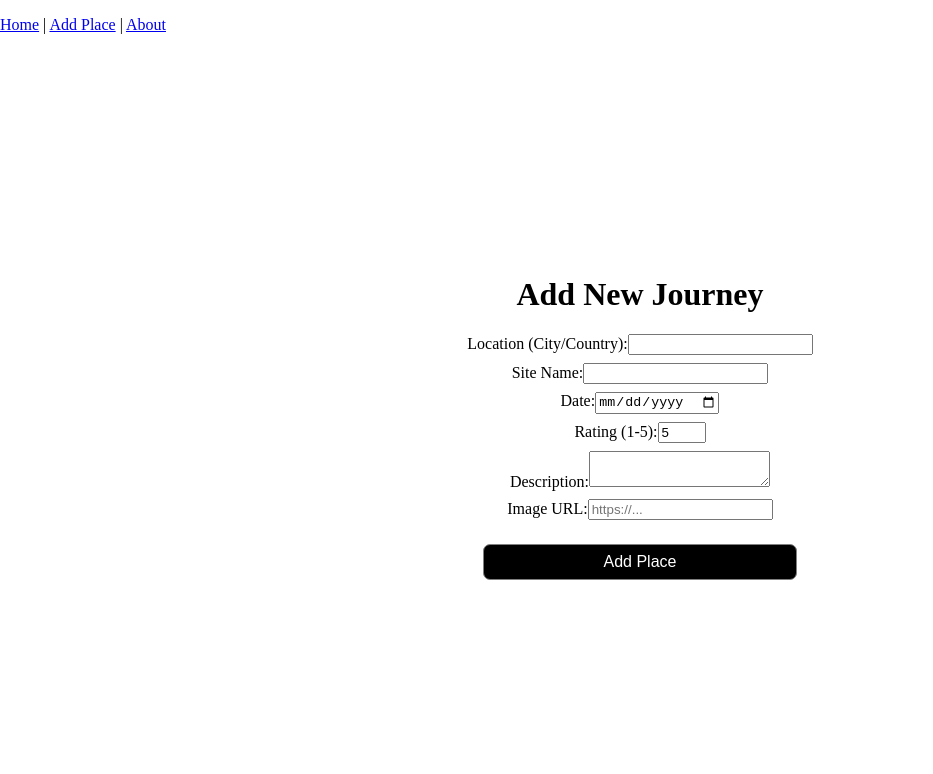
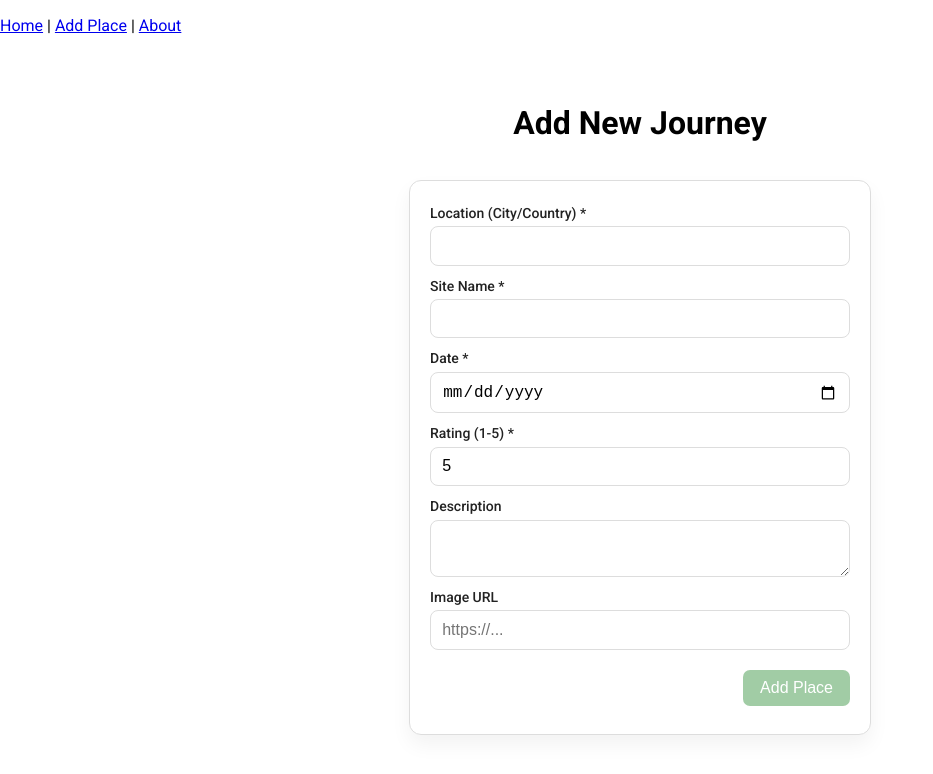
Before and after one commit to betu55/journey-log, a React (Vite) app in the folder client/: page /addplace in a window 1280 px wide. Shown: the top 774 px of the page, without its empty margins (0-933 px from the left). Built offline with nearby package versions, Linux system fonts and the light colour scheme.

Commit message:
further modified card component and fixed client-server communication and file update.

```diff
--- a/client/index.html
+++ b/client/index.html
@@ -3,6 +3,9 @@
   <head>
     <meta charset="UTF-8" />
     <link rel="icon" type="image/svg+xml" href="/images/icon.svg" />
+    <link rel="preconnect" href="https://fonts.googleapis.com">
+    <link rel="preconnect" href="https://fonts.gstatic.com" crossorigin>
+    <link href="https://fonts.googleapis.com/css2?family=Roboto:wght@400;500;700&display=swap" rel="stylesheet">
     <meta name="viewport" content="width=device-width, initial-scale=1.0" />
     <title>journey-log</title>
   </head>
--- a/client/package.json
+++ b/client/package.json
@@ -12,6 +12,7 @@
   "dependencies": {
     "react": "^19.2.0",
     "react-dom": "^19.2.0",
+    "react-icons": "^5.5.0",
     "react-router-dom": "^7.13.0"
   },
   "devDependencies": {
--- a/client/src/App.css
+++ b/client/src/App.css
@@ -12,30 +12,28 @@
   flex: 1;
   overflow-y: auto;
   display: flex;
+  margin-bottom: 2rem;
   width: 100%;
 }
 
 .page {
+  min-height: 100vh;
   flex: 1;
-  padding: 2rem;
-  text-align: center;
-  width: 100%;
-  box-sizing: border-box;
-}
-
-.container {
   display: flex;
   flex-direction: column;
-  justify-content: center;
+  padding: 2rem 1.5rem 3rem;
+  text-align: center;
   align-items: center;
-  height: 100%;
-  width: 100%;
+  box-sizing: border-box;
+  margin-bottom: 1rem;
 }
 
 .place-list{
-  display: flex;
-  flex-wrap: wrap;
-  justify-content: space-between;
+  display: grid;
+  gap: 2rem;
+  width: 90%;
+  margin: 0 auto;
+  grid-template-columns: 1fr;
 }
 
 .error-404{
@@ -57,21 +55,62 @@
 .add-form{
   display: flex;
   flex-direction: column;
-  align-items: space-between;
-  gap: 0.5rem;
+  gap: 0.75rem;
+  width: 94%;
+  margin: 1rem auto 0;
+  padding: 1.5rem 1.25rem 1.75rem;
+  border: 1px solid #ddd;
+  border-radius: 12px;
+  background: #fff;
+  box-shadow: 0 10px 20px rgba(0,0,0,0.05);
+}
+
+.form-group {
+  display: flex;
+  flex-direction: column;
+  gap: 0.35rem;
+  text-align: left;
+}
+
+.form-group label {
+  font-weight: 500;
+  font-size: 14px;
+  color: #222;
+}
+
+.form-group input,
+.form-group textarea {
+  padding: 0.6rem 0.7rem;
+  border: 1px solid #ddd;
+  border-radius: 8px;
+  font-size: 1rem;
+  box-sizing: border-box;
+}
+
+.form-group input:focus,
+.form-group textarea:focus {
+  outline: none;
+  border-color: #A1CCA5;
+  box-shadow: 0 0 0 3px rgba(161,204,165,0.25);
+}
+
+.add-form .btn {
+  align-self: flex-end;
+  margin: 0;
+  margin-top: 0.5rem;
 }
 
 .place-card{
-  border: solid 1px silver;
+  width: 100%;
+  margin: 0;
+  position: relative;
+  border: solid 1px #ddd;
   border-radius: 7px;
-  margin: 1rem;
-  overflow: hidden;
-  width: 30%;
 }
 
 .place-image{
   width: 100%;
-  aspect-ratio: 5/3;
+  aspect-ratio: 16/9;
   object-fit: cover;
   display: block;
   border-radius: 7px 7px 0 0;
@@ -82,12 +121,83 @@
   text-align: left;
 }
 
+.place-details hr{
+  color: #fff;
+}
+
+.place-header{
+  display: flex;
+  justify-content: space-between;
+  align-items: center;
+  margin-top: 1rem;
+  height: fit-content;
+}
+
+.place-name{
+  font-size: 1.2rem;
+  font-weight: bold;
+  margin: 0;
+  padding: 0;
+}
+
+.place-location {
+  color: gray;
+  font-size: 14px;
+  margin: 0;
+  margin-bottom: 2rem;
+}
+
+.place-description{
+  font-size: small;
+  padding-bottom: 1rem;
+  border-bottom: solid 1px #ddd;
+}
+
+.place-card__action {
+  position: absolute;
+  bottom: 0px;
+  right: 0.5rem;
+  z-index: 1;
+}
+
+.place-card__action .btn{
+  width: 30px;
+  height: 30px;
+  padding: 0;
+}
+
+.stars{
+  color: #A1CCA5;
+}
+
+@media (min-width: 640px) {
+  .add-form {
+    width: 80%;
+    max-width: 480px;
+  }
+  .place-list { grid-template-columns: repeat(2, 1fr); }
+}
+
+@media (min-width: 1024px) {
+  .add-form {
+    width: 70%;
+    max-width: 420px;
+  }
+  .form-group label {
+    font-weight: 500;
+    font-size: 14px;
+    color: #222;
+  }
+  .place-list { grid-template-columns: repeat(3, 1fr); }
+}
 
 /* colors and themes */
-.btn-primary { background: black; color: white; }
-.btn-secondary { background: transparent; color: black; }
-.btn-secondary:hover { background: gray; color: white; border-color: gray;}
-.btn-danger { background: #EB5f59; color: #fff; border-color: #EB5f59; }
+.btn-primary { background: #A1CCA5; color: white; border-color: transparent;}
+.btn-primary:hover { background: #8bb48c; color: white; border-color: transparent;}
+.btn-secondary { background: transparent; color: black; border-color: transparent; }
+.btn-secondary:hover { background: gray; color: white; border-color: transparent;}
+.btn-danger { background: #EB5f59; color: #fff; border-color: transparent; }
+.btn-danger:hover { background: #d14b44; color: #fff; border-color: transparent;}
 
 .btn-auto { width: auto; }
 .btn-full { width: 100%; }
--- a/client/src/components/PlaceCard.jsx
+++ b/client/src/components/PlaceCard.jsx
@@ -1,3 +1,16 @@
+import Button from "./Button";
+import { FaTrash, FaMapMarkerAlt, FaRegCalendarAlt, FaStar, FaRegStar  } from "react-icons/fa";
+
+function Stars({value}){
+  return(
+    <span className="stars">
+      {
+        [1,2,3,4,5].map(i => i <= value? <FaStar key={i}/> : <FaRegStar key={i} />)
+      }
+    </span>
+  );
+}
+
 function PlaceCard({
   placeName,
   location,
@@ -5,21 +18,31 @@ function PlaceCard({
   description,
   rating,
   imageUrl,
+  onDelete,
 }) {
   return (
     <div className="place-card">
+      {onDelete && (
+        <div className="place-card__action">
+          <Button variant="danger" width="fit" onClick={onDelete}>
+            <FaTrash size={12} />
+          </Button>
+        </div>
+      )}
       <img src={imageUrl} alt={placeName} className="place-image" />
       <div className="place-details">
-        <h2 className="place-name">{placeName}</h2>
+        <div className="place-header">
+          <h3 className="place-name">{placeName}</h3>
+          <p className="place-rating">
+            <Stars value={rating} />
+          </p>
+        </div>
         <p className="place-location">
-          <strong>Location:</strong> {location}
-        </p>
-        <p className="place-date">
-          <strong>Date Visited:</strong> {dateVisited}
+          <FaMapMarkerAlt size={14} /> {location}
         </p>
         <p className="place-description">{description}</p>
-        <p className="place-rating">
-          <strong>Rating:</strong> {rating} / 5
+        <p className="place-date">
+          <FaRegCalendarAlt size={14} /> {dateVisited}
         </p>
       </div>
     </div>
--- a/client/src/index.css
+++ b/client/src/index.css
@@ -1,3 +1,7 @@
+:root{
+  font-family: 'Roboto', sans-serif;
+}
+
 html, body {
   margin: 0;
   padding: 0;
--- a/client/src/pages/About.jsx
+++ b/client/src/pages/About.jsx
@@ -1,6 +1,6 @@
 function About() {
     return (
-      <div className="page container">
+      <div className="page">
         <h1>About</h1>
       </div>
     );
--- a/client/src/pages/AddPlace.jsx
+++ b/client/src/pages/AddPlace.jsx
@@ -46,11 +46,11 @@ function AddPlace() {
     };
 
     return (
-        <div className="page container">
+        <div className="page">
             <h1>Add New Journey</h1>
             <AddPlaceForm onSubmit={handleSubmit} className="add-form">
                 <div className="form-group">
-                    <label>Location (City/Country):</label>
+                    <label>Location (City/Country) *</label>
                     <input
                         name="location"
                         value={formData.location}
@@ -60,7 +60,7 @@ function AddPlace() {
                 </div>
 
                 <div className="form-group">
-                    <label>Site Name:</label>
+                    <label>Site Name *</label>
                     <input
                         name="placeName"
                         value={formData.placeName}
@@ -70,7 +70,7 @@ function AddPlace() {
                 </div>
 
                 <div className="form-group">
-                    <label>Date:</label>
+                    <label>Date *</label>
                     <input
                         name="dateVisited"
                         type="date"
@@ -81,7 +81,7 @@ function AddPlace() {
                 </div>
 
                 <div className="form-group">
-                    <label>Rating (1-5):</label>
+                    <label>Rating (1-5) *</label>
                     <input
                         name="rating"
                         type="number"
@@ -89,11 +89,12 @@ function AddPlace() {
                         max="5"
                         value={formData.rating}
                         onChange={handleChange}
+                        required
                     />
                 </div>
 
                 <div className="form-group">
-                    <label>Description:</label>
+                    <label>Description</label>
                     <textarea
                         name="description"
                         value={formData.description}
@@ -102,7 +103,7 @@ function AddPlace() {
                 </div>
 
                 <div className="form-group">
-                    <label>Image URL:</label>
+                    <label>Image URL</label>
                     <input
                         name="imageUrl"
                         value={formData.imageUrl}
```
Also changed, not shown: client/src/pages/Home.jsx (+64 -37 lines), 1 other file (tests, documents, lock files or other folders).
